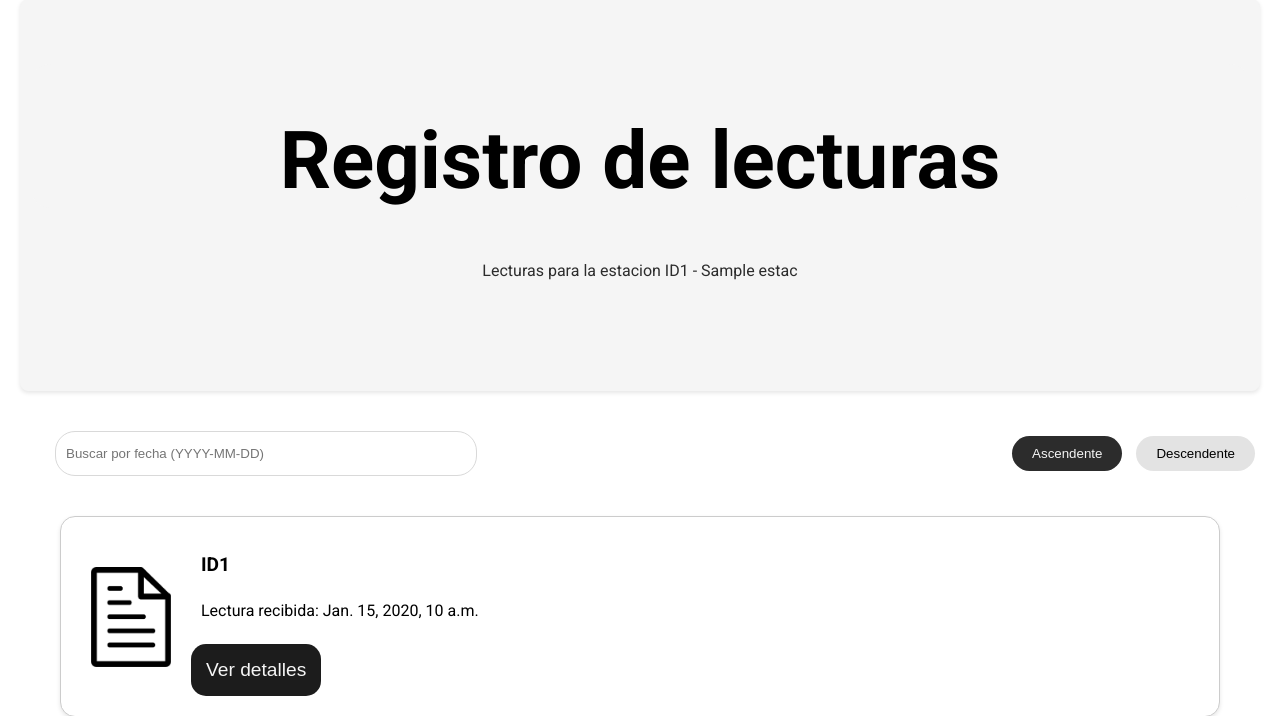
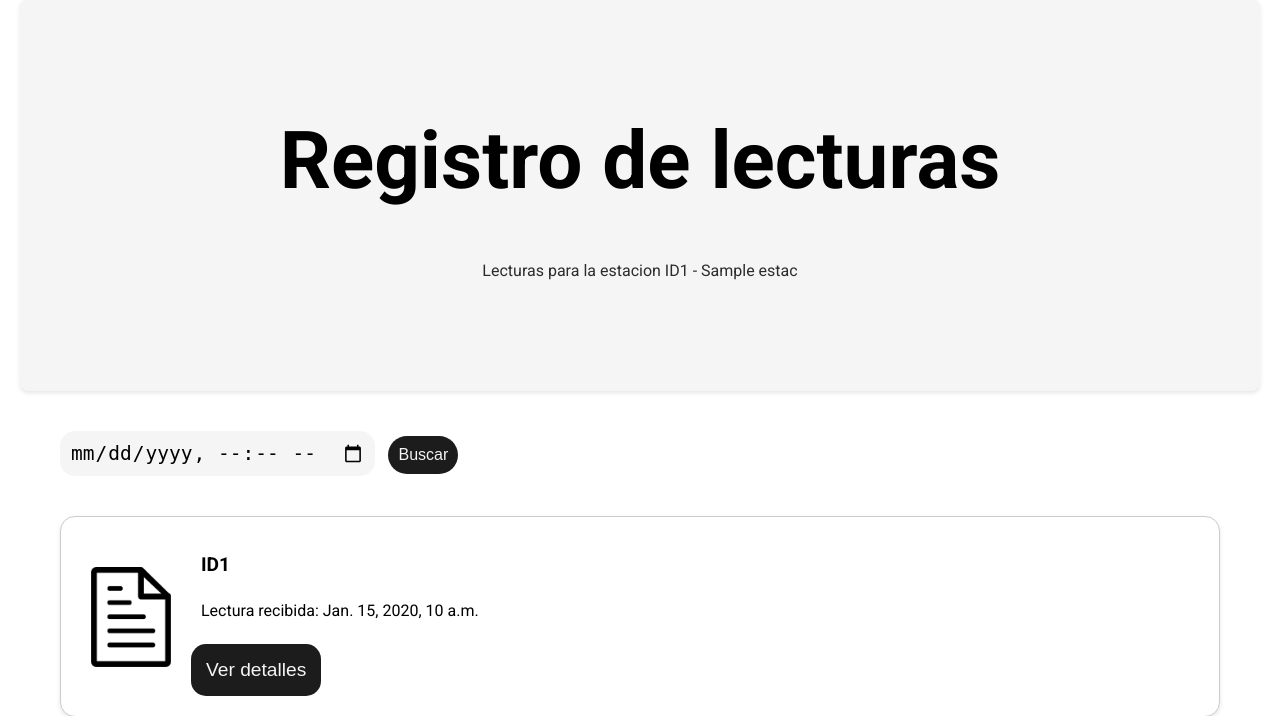
Before and after one commit to RayNunez31/estacion_servidor, a Django app: page /registro_lectura/?estacion_id=1 in a window 1280 px wide. Shown: the part 108-824 px from the top of the page. Run offline with Django 4.2, Linux system fonts and the light colour scheme; a user stored in the database is signed in; tables that the repository leaves empty hold one stand-in row (values such as "Sample post").

Commit message:
Date search on registro lectura working

```diff
--- a/estacionm/estaciones/templates/registro_lectura.html
+++ b/estacionm/estaciones/templates/registro_lectura.html
@@ -6,7 +6,6 @@
     <title>Estaciones</title>
     <!-- Integración de Google Fonts -->
     <link rel="stylesheet" href="https://fonts.googleapis.com/css2?family=Roboto:wght@400;500;700&display=swap">
-
 
     <style>
         /* Estilos adicionales para los frames */
@@ -59,8 +58,6 @@
             box-shadow: 0 2px 4px rgba(0,0,0,0.1);
         }
 
-
-
         .frame h2 {
             font-size: 1.2em;
             padding-bottom: 5px;
@@ -71,9 +68,7 @@
         .frame p {
             margin-bottom: 5px;
             margin-left: 10px;
-
         }
-
 
         .header {
             display: flex;
@@ -119,15 +114,12 @@
             margin-left: 10px;
             color: #1C1C1C;
             transition: background-color 0.3s ease;
-
         }
 
         .header-button-container button:hover {
             color: #F5F5F5;
             background-color: #1C1C1C;
-
         }
-
 
         .frame-header .header-button-container button:nth-child(1),
         .frame-header .header-button-container button:nth-child(2),
@@ -160,7 +152,7 @@
         .frame-header .header-button-container button:hover {
             background-color: #1C1C1C; /* Color de fondo al pasar el ratón */
         }
-        /* Estilo para la sección de búsqueda y ordenamiento */
+
         .search-sort {
             margin: 40px 0; /* Margen de 40 píxeles arriba y abajo */
             display: flex;
@@ -176,6 +168,7 @@
             font-size: 1.2em;
             transition: background-color 0.3s ease;
         }
+
         .frame .frame-text .card-button:hover{
             padding: 15px;
             background-color: #000;
@@ -186,45 +179,11 @@
             cursor: pointer;
         }
 
-
-        /* Estilo para la barra de búsqueda */
-        .search-sort input[type="text"] {
-            width: 400px; /* Ancho de la barra de búsqueda aumentado */
-            border-radius: 20px; /* Borde redondeado */
-            border: 1px solid #D9D9D9; /* Borde color D9D9D9 */
-            padding: 10px;
-            color: #B3B3B3; /* Color del texto interior */
-            background-color: #ffffff; /* Fondo de la barra de búsqueda */
-            outline: none; /* Sin contorno al enfocar */
-            margin-left: 35px;
-        }
-
-        /* Estilo para los botones de ordenamiento */
-        .search-sort .sort-buttons {
-            text-align: right; /* Alinear los botones a la derecha */
-        }
-
-        .search-sort .sort-button {
-            padding: 10px 20px;
-            margin: 5px;
-            border-radius: 20px;
-            border: none;
-            cursor: pointer;
-        }
-
-        .search-sort .sort-button.active {
-            background-color: #2C2C2C; /* Color de fondo activo */
-            color: #F5F5F5; /* Color de texto activo */
-        }
-
-        .search-sort .sort-button.inactive {
-            background-color: #E3E3E3; /* Color de fondo inactivo */
-            color: #000; /* Color de texto inactivo */
-        }
         .pagination {
             margin-top: 20px;
             text-align: center; /* Centrar la paginación */
         }
+
         .frame img {
             margin-right: 20px;
             width: 80px; /* Ajusta según el tamaño de tu imagen */
@@ -235,8 +194,38 @@
             margin-top: 30px;
             margin-left: 10px;
         }
+
+        .search-sort input{
+            padding: 10px;
+            border: transparent;
+            border-radius: 15px;
+            background-color: #F5F5F5;
+            margin-left: 40px;
+            font-size: 1.5em;
+            transition: background-color 0.3s ease;
+        }
+
+        .search-sort input:hover{
+            cursor: pointer;
+            background-color:#eee;
+        }
+
+        .search-sort button{
+            border-radius: 20px;
+            padding: 10px;
+            border: transparent;
+            background-color: #1C1C1C;
+            color: #F5F5F5;
+            font-size: 1em;
+            margin-left: 10px;
+            transition: background-color 0.3s ease;
+        }
+
+        .search-sort button:hover{
+            background-color: #000;
+            cursor: pointer;
+        }
     </style>
-
 </head>
 <body>
     <div class="frame-header">
@@ -257,18 +246,19 @@
         <p>Lecturas para la estacion ID{{ estacion.id_estacion }} - {{ estacion.nombre }}</p>
     </div>
 
-    <!-- Búsqueda y ordenamiento -->
-    <form method="GET" class="search-sort">
-        <input type="text" name="q" placeholder="Buscar por fecha (YYYY-MM-DD)" value="">
-        <div class="sort-buttons">
-            <button type="submit" name="sort" value="asc" class="sort-button {% if sort == 'asc' %}active{% else %}inactive{% endif %}">Ascendente</button>
-            <button type="submit" name="sort" value="desc" class="sort-button {% if sort == 'desc' %}active{% else %}inactive{% endif %}">Descendente</button>
+    <!-- Barra de búsqueda -->
+    <div class="search-sort">
+        <form method="GET">
+            <input type="hidden" name="estacion_id" value="{{ estacion.id_estacion }}">
+            <input type="datetime-local" name="q" value="{{ query }}" placeholder="Selecciona fecha y hora">
+            <button type="submit">Buscar</button>
+        </form>
     </div>
-    </form>
+
     <!-- Frames de Estaciones -->
     {% for lecturas in page_obj %}
     <div class="frame">
-        <div class = innter>
+        <div class="innter">
             <img src="../static/images/lect.png" alt="Imagen de la lectura">
         </div>
         <div class="frame-text">
@@ -282,24 +272,23 @@
     </div>
     {% endfor %}
 
-
     <!-- Paginación -->
     <div class="pagination">
         <span class="step-links">
             {% if page_obj.has_previous %}
-                 <a href="?page=1">&laquo; Primero</a>
-                 <a href="?page={{ page_obj.previous_page_number }}">Anterior</a>
+                <a href="?estacion_id={{ estacion.id_estacion }}&page=1">&laquo; primero</a>
+                <a href="?estacion_id={{ estacion.id_estacion }}&page={{ page_obj.previous_page_number }}">anterior</a>
             {% endif %}
-
             <span class="current">
                 Página {{ page_obj.number }} de {{ page_obj.paginator.num_pages }}.
             </span>
-
             {% if page_obj.has_next %}
-                 <a href="?page={{ page_obj.next_page_number }}">Siguiente</a>
-                 <a href="?page={{ page_obj.paginator.num_pages }}">Último &raquo;</a>
+                <a href="?estacion_id={{ estacion.id_estacion }}&page={{ page_obj.next_page_number }}">siguiente</a>
+                <a href="?estacion_id={{ estacion.id_estacion }}&page={{ page_obj.paginator.num_pages }}">último &raquo;</a>
             {% endif %}
         </span>
     </div>
+
+
 </body>
 </html>
--- a/estacionm/estaciones/views.py
+++ b/estacionm/estaciones/views.py
@@ -14,6 +14,8 @@ from django.utils.dateparse import parse_date
 from django.core.exceptions import ObjectDoesNotExist
 from .forms import EstacUpdateForm
 from .forms import CustomUserCreationForm
+from datetime import datetime
+from django.db.models import Q
 
 
 
@@ -224,40 +226,37 @@ def lectura_detalle(request):
 @login_required
 def registro_lectura_view(request):
     estacion_id = request.GET.get('estacion_id')
-
-
-    # Cargar datos de la estación usando estacion_id
+    query = request.GET.get('q', '')
     estacion = get_object_or_404(Estac, id_estacion=estacion_id)
 
-    # Obtener las lecturas asociadas a esta estación
-    lecturas_estacion = Lectura.objects.filter(estacion=estacion)
+    if estacion_id:
+        lecturas = Lectura.objects.filter(estacion=estacion)
+        if query:
+            try:
+                # Convertir el formato de la consulta en un objeto datetime
+                fecha_hora = datetime.fromisoformat(query)
+                fecha = fecha_hora.date()
+                hora = fecha_hora.time()
 
-    # Ordenamiento por hora (por defecto ascendente)
-    sort = request.GET.get('sort', 'asc')
-    if sort == 'desc':
-        lecturas_estacion = lecturas_estacion.order_by('-hora')
+                # Filtrar por fecha y hora
+                lecturas = lecturas.filter(
+                    Q(hora__date=fecha) &
+                    Q(hora__time__hour=hora.hour) &
+                    Q(hora__time__minute=hora.minute)
+                )
+            except ValueError:
+                # Manejar el caso donde el formato de la fecha y hora es incorrecto
+                lecturas = Lectura.objects.none()
     else:
-        lecturas_estacion = lecturas_estacion.order_by('hora')
+        lecturas = Lectura.objects.none()
 
-    # Búsqueda por fecha
-    query = request.GET.get('q')
-    if query:
-        query_date = parse_date(query)
-        if query_date:
-            lecturas_estacion = lecturas_estacion.filter(hora__date=query_date)
-
-    # Paginación
-    paginator = Paginator(lecturas_estacion, 10)  # 10 items por página
+    paginator = Paginator(lecturas, 10)  # Mostrar 10 lecturas por página
     page_number = request.GET.get('page')
     page_obj = paginator.get_page(page_number)
 
-    # Pasar 'estacion' y 'lecturas' al contexto de renderizado de tu plantilla de dashboard
     context = {
-        'estacion': estacion,
-        'lecturas': lecturas_estacion,
         'page_obj': page_obj,
-        'sort': sort,
         'query': query,
+        'estacion': estacion,  # Reemplaza con los datos reales de la estación
     }
-
     return render(request, 'registro_lectura.html', context)
```
Lines whose indentation alone changed are shown as unchanged.
